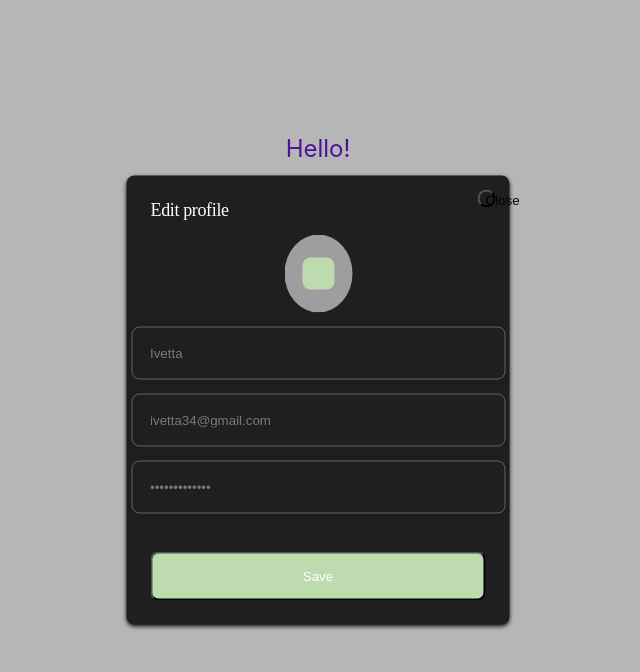
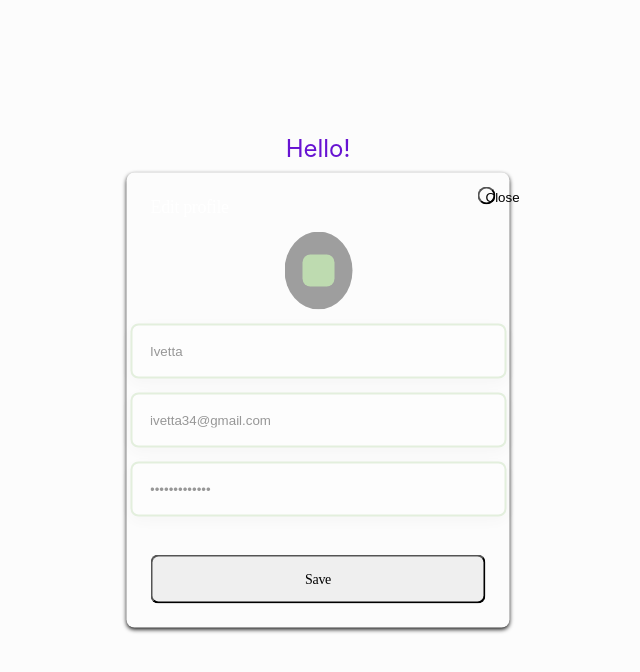
Before and after one commit to InnaPokydko/Test-for-team-proj, a React (Create React App) app: page / in a window 1280 px wide. Both pictures are taken after a click on the icon 1232 px from the left and 52 px from the top of the page. Shown: the top 672 px of the page, without its empty margins (322-962 px from the left). Built offline with nearby package versions, Linux system fonts and the light colour scheme; grey boxes are pictures that could not be loaded.

Commit message:
style bad

```diff
--- a/src/components/EditProfile/EditProfile.js
+++ b/src/components/EditProfile/EditProfile.js
@@ -17,7 +17,7 @@ import {
 import { updateProfileData } from 'redux/profileSlice';
 import Sprite from '../../svg/sprite.svg';
 
-const EditProfile = ({ onClose }) => {
+const EditProfile = ({ theme, onClose }) => {
   const { photo, name, email, password } = useSelector(state => state.profile);
   const dispatch = useDispatch();
 
@@ -32,7 +32,7 @@ const EditProfile = ({ onClose }) => {
 
   return (
     <Container>
-      <EditProfileModal>
+      <EditProfileModal className={`theme-${theme}`}>
         <div>Edit profile</div>
         <ModalCloseButton onClick={onClose}>Close</ModalCloseButton>
         <Formik
@@ -83,18 +83,18 @@ const EditProfile = ({ onClose }) => {
                 />
               </PhotoInputWrapper>
               <label>
-                <FieldUser type="text" name="newName" />
+                <FieldUser type="text" name="newName" className={`theme-${theme}`}/>
                 <ErrorMessage name="newName" component="div" />
               </label>
               <label>
-                <FieldUser type="email" name="newEmail" />
+                <FieldUser type="email" name="newEmail" className={`theme-${theme}`}/>
                 <ErrorMessage name="newEmail" component="div" />
               </label>
               <label>
-                <FieldUser type="password" name="newPassword" />
+                <FieldUser type="password" name="newPassword" className={`theme-${theme}`}/>
                 <ErrorMessage name="newPassword" component="div" />
               </label>
-              <SaveBtn type="submit" disabled={isSubmitting}>
+              <SaveBtn type="submit" className={`theme-${theme}`} disabled={isSubmitting}>
                 Save
               </SaveBtn>
             </FormBox>
--- a/src/components/EditProfile/EditProfile.styled.js
+++ b/src/components/EditProfile/EditProfile.styled.js
@@ -15,7 +15,8 @@ export const Container = styled.div`
   font-weight: 500;
   line-height: normal;
   letter-spacing: -0.36px;
-  background-color: rgba(21, 21, 21, 0.3);
+  z-index: 999;
+  background-color: rgba(0, 0, 0, 0);
   transition: background-color 250ms cubic-bezier(0.4, 0, 0.2, 1);
 `;
 
@@ -30,13 +31,25 @@ padding: 24px;
 border-radius: 8px;
 box-shadow: 0px 2px 4px 0px rgba(22, 22, 22, 1);
 transition: transform 250ms cubic-bezier(0.4, 0, 0.2, 1);
-background-color: #1f1f1f;
+// background-color: #1f1f1f;
+
+&.theme-light {
+  background-color:#FCFCFC;
+  color: #161616;
+}
+
+&.theme-dark {
+  background-color: #161616;
+  color: #ffffff;
+}
+
+&.theme-violet {
+  background-color: #fff;
+  color: #161616;
+}
 
 cubic-bezier(0.4, 0, 0.2, 1)
 
-//  @media screen and (min-width: 375px) {
-//   width: 335px;
-// }
 @media screen and (min-width: 768px) {
   width: 400px;
 `;
@@ -65,20 +78,28 @@ export const FormBox = styled(Form)`
   justify-content: center;
   margin-top: 14px;
   gap: 14px;
+`;
 
-  font-size: 14px;
-  font-weight: 400;
-  letter-spacing: -0.28px;
-`;
+// export const Label = styled.label`
+//   font-size: 14px;
+//   letter-spacing: -0.28px;
+//   width: 100%;
+//   height: 49px;
+//   padding-left: 18px;
+//   font-weight: 400;
+//   letter-spacing: -0.28px;
+//   // padding: 0 24px; /* Add padding */
+//   border: 1px solid #bedbb0; /* Add border */
+//   border-radius: 8px;
+//   transition: all 500ms;
+// `;
 
 export const FieldUser = styled(Field)`
   width: 287px;
     height: 49px;
 
-    color: #ffffff;
-    background-color: #1f1f1f;
      opacity: 0.4;
-    border: 1px solid #bedbb0;
+    border: 2px solid #bedbb0;
     padding-left: 18px;
     box-shadow: 0px 4px 16px rgba(22, 22, 22, 0.08);
     border-radius: 8px;
@@ -86,11 +107,22 @@ export const FieldUser = styled(Field)`
     outline: none;
     transition: all 500ms;
 
-    &:hover,
-    &:focus,
-    &:active {
-      opacity: 1;
-      box-shadow: 0px 4px 16px 0px rgba(22, 22, 22, 0.08);
+    &.theme-light {
+      background-color: #FCFCFC;
+      color: #161616;
+      border: 1px solid #bedbb0;
+           }
+
+    &.theme-dark {
+      background-color: #151515;
+      color: #161616;
+      border: 1px solid #bedbb0;
+             }
+
+    &.theme-violet {
+      background-color: #FCFCFC;
+      color: #FFFFFF;
+      border: 1px solid #7B7EDE;
              }
 
     @media screen and (min-width: 768px) {
@@ -128,11 +160,51 @@ export const SaveBtn = styled.button`
   height: 49px;
   margin-top: 24px;
   text-align: center;
+  font-family: Poppins;
+  font-size: 14px;
+  font-style: normal;
+  font-weight: 500;
+  line-height: normal;
+  letter-spacing: -0.28px;
 
-  background: #bedbb0;
   border-radius: 8px;
+  cursor: pointer;
+
+  &.theme-light {
+    background-color: #bedbb0;
+    color: #161616;
+    border: 1px solid #bedbb0;
+
+    &:hover,
+    &:focus,
+    &:active {
+      background: #9dc888;
+    }
+  }
+
+  &.theme-dark {
+    background-color: #bedbb0;
+    color: #161616;
+    border: 1px solid #bedbb0;
+
+    &:hover,
+    &:focus,
+    &:active {
+      background: #9dc888;
+    }
+  }
+
+  &.theme-violet {
+    background-color: #7b7ede;
     color: #ffffff;
-  cursor: pointer;
+    border: 1px solid #7b7ede;
+
+    &:hover,
+    &:focus,
+    &:active {
+      background: #5255bc;
+    }
+  }
 
   @media screen and (max-width: 768px) {
     width: 250px;
--- a/src/components/Header/Header.js
+++ b/src/components/Header/Header.js
@@ -73,7 +73,7 @@ const Header = () => {
         <option value="violet">Violet</option>
       </select>
       )}
-        <UserInfo />
+        <UserInfo theme={theme}/>
       </HeaderWrap>
       {isSideBarOpen && <SideBar theme={theme} isOpen={isSideBarOpen} />}
 
--- a/src/components/UserInfo/UserInfo.js
+++ b/src/components/UserInfo/UserInfo.js
@@ -26,12 +26,15 @@ const UserInfo = ({theme}) => {
           <use href={`${Sprite}#icon-user`} />
         </UserIcon>
       )}
-      {isModalOpen && <EditProfile onClose={closeModal} />}
+      {isModalOpen && <EditProfile theme={theme} onClose={closeModal} />}
     </Container>
   );
 };
 
 export default UserInfo;
+
+
+
 
 // import React, { useState } from 'react';
 // import EditProfile from 'components/EditProfile/EditProfile';
--- a/src/redux/theme/operations.js
+++ b/src/redux/theme/operations.js
@@ -1,7 +1,7 @@
 import axios from 'axios';
 import { createAsyncThunk } from '@reduxjs/toolkit';
 
-axios.defaults.baseURL = 'https://backend-task-pro.onrender.com';
+axios.defaults.baseURL = 'https://tp-backend-905x.onrender.com';
 
 const setAuthHeader = token => {
   axios.defaults.headers.common.Authorization = `Bearer ${token}`;
```
Lines whose indentation alone changed are shown as unchanged.
